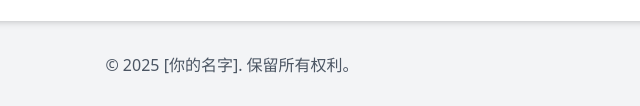
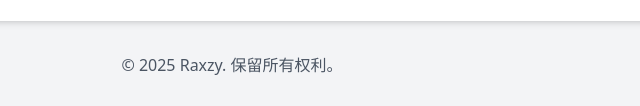
Before and after one commit to exwhi/exwhi.github.io, a plain HTML site: page index.html in a window 1280 px wide. Shown: the part 775-881 px from the top of the page, 408-1048 px from the left. Drawn offline with nearby package versions, Linux system fonts and the light colour scheme.

Commit message:
Update index.html

```diff
--- a/index.html
+++ b/index.html
@@ -42,7 +42,7 @@
         </section>
 
         <footer class="text-center text-gray-600">
-            <p>&copy; 2025 [你的名字]. 保留所有权利。</p>
+            <p>&copy; 2025 Raxzy. 保留所有权利。</p>
         </footer>
     </div>
 </body>
```
